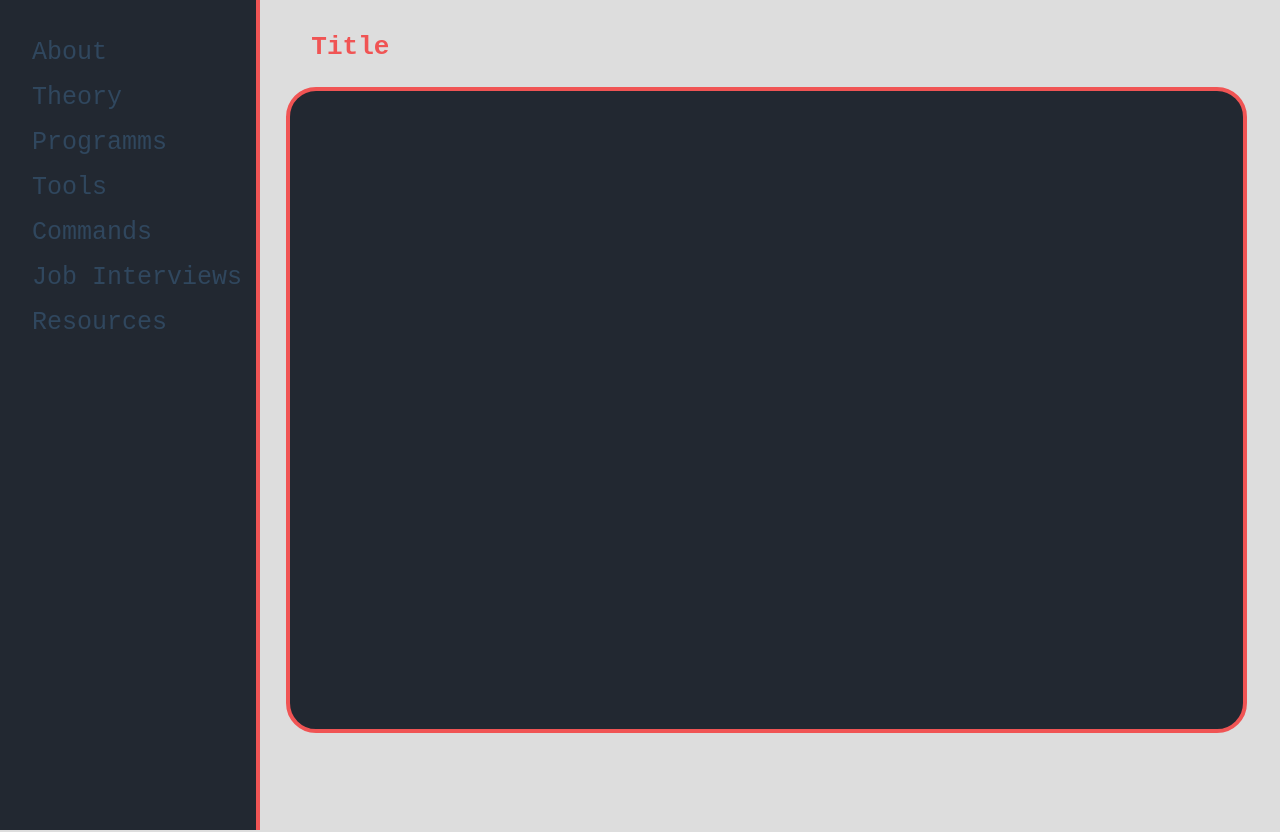
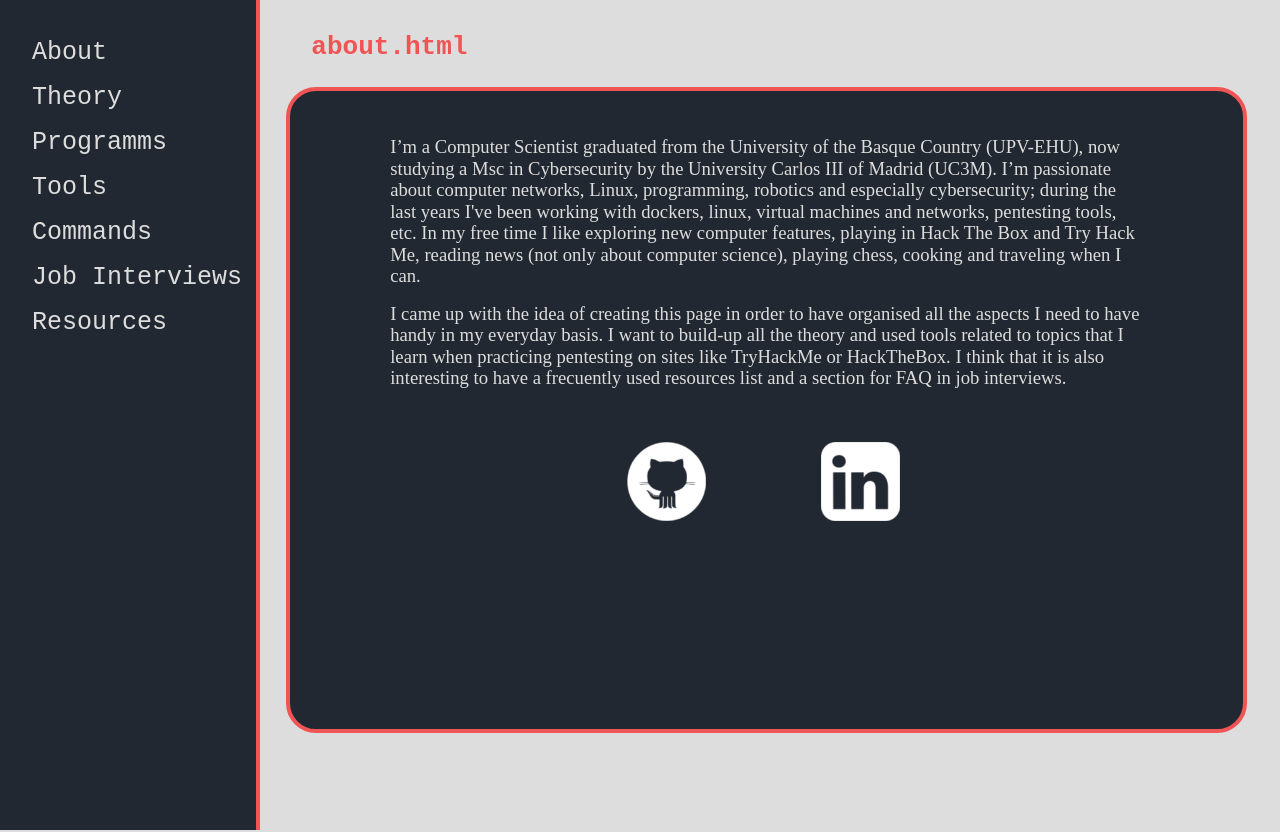
Before and after one commit to 0x1ru4xt3/0x1ru4xt3.github.io, a plain HTML site: page index.html in a window 1280 px wide. Drawn offline with Linux system fonts and the light colour scheme; a web font is replaced by a local one.

Commit message:
Some changes for better quali

```diff
--- a/index.html
+++ b/index.html
@@ -1,12 +1,20 @@
 <!DOCTYPE html>
-<html>
+<html lang="en-US">
 <head>
     <title>0x1ru4xt3</title>
     <link rel="stylesheet" href="style.css">
     <link rel="shortcut icon" href="img/ico.ico" type="image/x-icon" />
-    <script src="js/functions.js"></script>
+    <meta name="viewport" content="width=450, initial-scale=0.86, maximum-scale=5.0, minimum-scale=0.86">
+    <script type="text/javascript">
+      function loadFile(page){
+        document.getElementById("title").innerHTML=page;
+        let container1 = '<object type="text/html" class="container" data="';
+        let container2 = container1.concat(page,'" >Something went wrong!</object>');
+        document.getElementById("box").innerHTML=container2;
+      }
+    </script>
 </head>
-<body onload="loaded()">
+<body onload="loadFile('about.html')">
 
 <div id="menu" class="menu">
   <a onclick="loadFile('about.html')">About</a>
--- a/style.css
+++ b/style.css
@@ -65,7 +65,7 @@ body {
   padding: 8px 8px 8px 32px;
   text-decoration: none;
   font-size: 25px;
-  color: var(--light);
+  color: var(--darkest);
   display: block;
   transition: 0.3s;
 }
```
